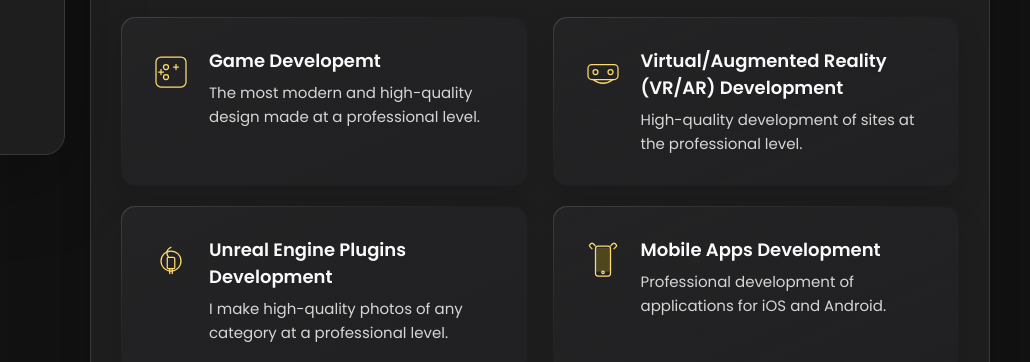
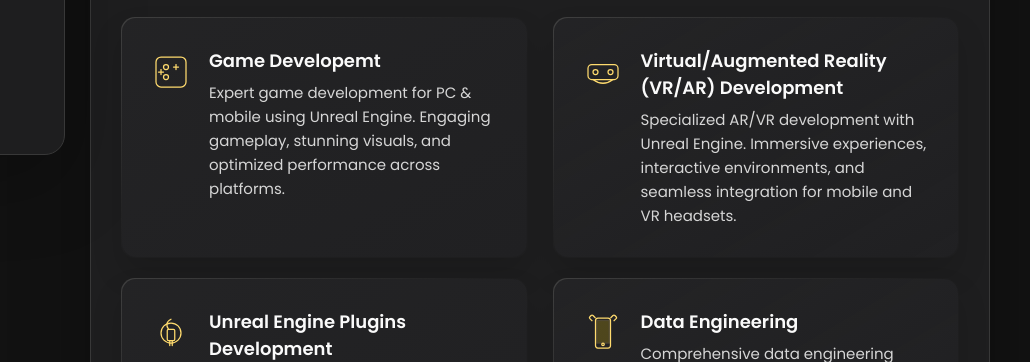
Before and after one commit to DayanandPattar/DayanandPattar.github.io, a plain HTML site: page index.html in a window 1280 px wide. Shown: the part 590-952 px from the top of the page, 250-1280 px from the left. Drawn offline with nearby package versions, Linux system fonts and the light colour scheme.

Commit message:
Update index.html
updates to services

```diff
--- a/index.html
+++ b/index.html
@@ -244,7 +244,7 @@
                 <h4 class="h4 service-item-title">Game Developemt</h4>
 
                 <p class="service-item-text">
-                  The most modern and high-quality design made at a professional level.
+                  Expert game development for PC & mobile using Unreal Engine. Engaging gameplay, stunning visuals, and optimized performance across platforms.
                 </p>
               </div>
 
@@ -260,7 +260,7 @@
                 <h4 class="h4 service-item-title">Virtual/Augmented Reality (VR/AR) Development</h4>
 
                 <p class="service-item-text">
-                  High-quality development of sites at the professional level.
+                  Specialized AR/VR development with Unreal Engine. Immersive experiences, interactive environments, and seamless integration for mobile and VR headsets.
                 </p>
               </div>
 
@@ -278,7 +278,7 @@
                 <h4 class="h4 service-item-title">Unreal Engine Plugins Development</h4>
 
                 <p class="service-item-text">
-                  I make high-quality photos of any category at a professional level.
+                  Custom Unreal Engine plugins for enhanced functionality, streamlined workflows, and optimized performance tailored to your project's needs.
                 </p>
               </div>
 
@@ -292,10 +292,10 @@
               </div>
 
               <div class="service-content-box">
-                <h4 class="h4 service-item-title">Mobile apps Development</h4>
+                <h4 class="h4 service-item-title">Data Engineering</h4>
 
                 <p class="service-item-text">
-                  Professional development of applications for iOS and Android.
+                  Comprehensive data engineering services: robust pipelines, data modeling, ETL processes, and scalable architectures for optimal data management.
                 </p>
               </div>
 
```
